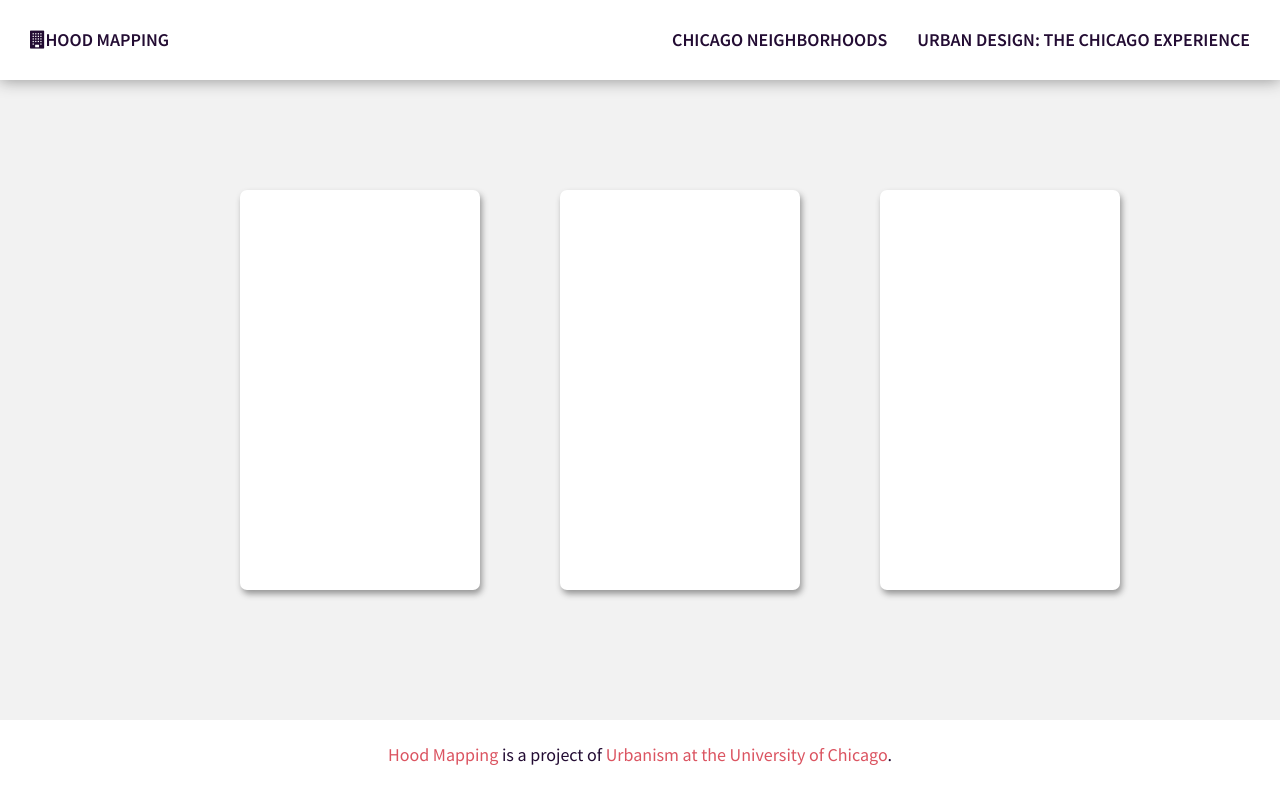
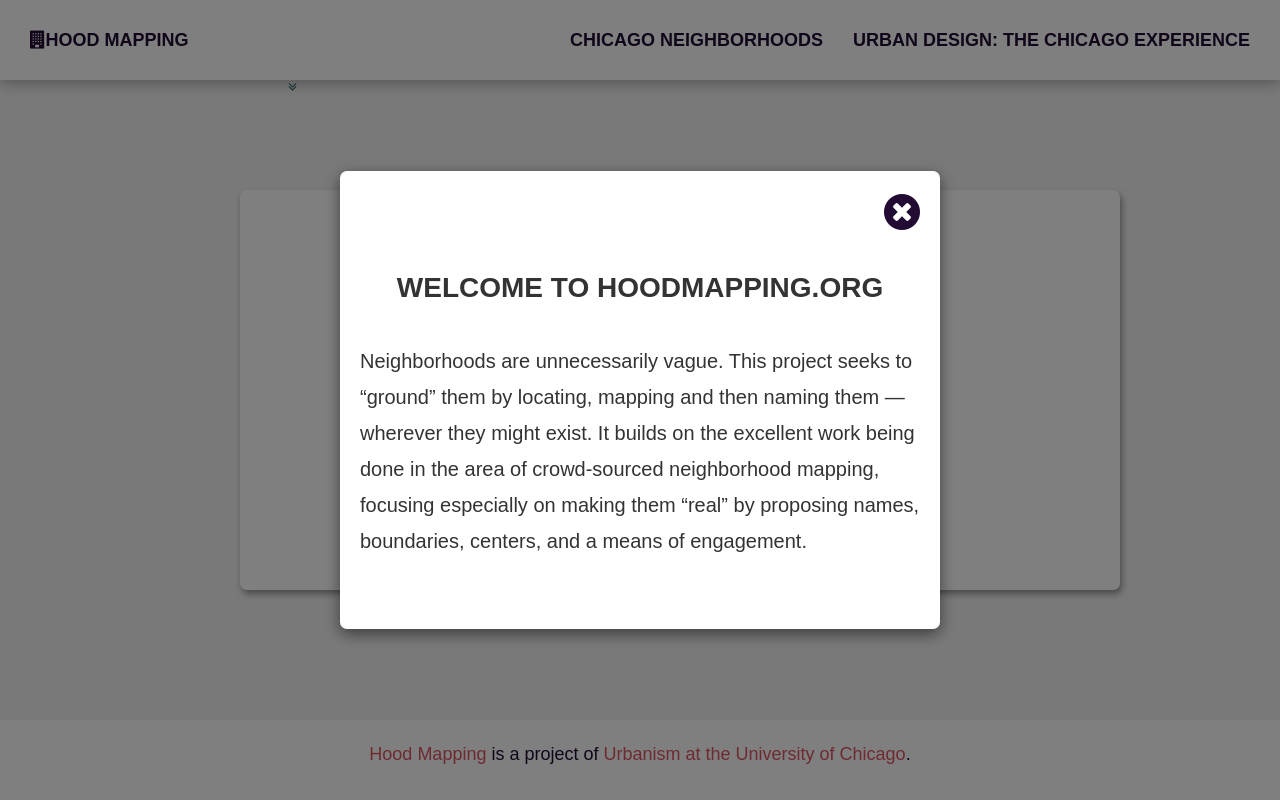
Before and after one commit to NiJeLorg/Chicago-Neighborhoods, a Django app: template uchicago/neighborhoods/templates/neighborhoods/home_page.html in a window 1280 px wide. Run offline with Django 3.2, Linux system fonts and the light colour scheme; the template is opened without the code that fills it: most values are stand-ins (such as "Sample title", 1, 10 or a date in 2020); some libraries are stand-ins or nearby versions.

Commit message:
Refactor Homepage

```diff
--- a/uchicago/neighborhoods/templates/neighborhoods/home_page.html
+++ b/uchicago/neighborhoods/templates/neighborhoods/home_page.html
@@ -1,6 +1,5 @@
 {% extends 'neighborhoods/base.html' %} {% load staticfiles %} {% load wagtailcore_tags %} {% load wagtailimages_tags %} {% block title %}{{ page.title }}{% endblock %} {% block css_block %}
 <link rel="stylesheet" href="https://maxcdn.bootstrapcdn.com/font-awesome/4.3.0/css/font-awesome.min.css">
-<link href="https://fonts.googleapis.com/css?family=Source+Sans+Pro:300,400,600" rel="stylesheet">
 <link rel="stylesheet" type="text/css" href="{% static 'neighborhoods/css/main.css' %}"> {% endblock %} {% block head_js_block %}
 <script type="text/javascript" src="{% static 'neighborhoods/js/app.js' %}"></script>
 {% endblock %} {% block body_block %}
@@ -65,6 +64,23 @@
         </div>
     </div>
 </main>
+<!-- Intro Header -->
+<header class="intro">
+    <div class="intro-body">
+        <div class="container">
+            <div class="row">
+                <div class="col-md-8 col-md-offset-2">
+                    <h1 class="brand-heading">{{ page.title }}<br /></h1>
+                    <div class="clearfix"></div>
+                    <a href="#introduction" class="btn btn-circle page-scroll">
+                        <i class="fa fa-angle-double-down animated"></i>
+                    </a>
+                </div>
+            </div>
+        </div>
+    </div>
+</header>
+<!-- Map Drawing Section -->
 <!-- Footer -->
 <footer>
     <div class="content-section grey text-center">
@@ -82,12 +98,10 @@
 window.onload = function() {
     var background_image = '{{ background_image.url }}';
     $('.intro').css('opacity', '1');
+    $(document).ready(function() {
+        $('#welcomeModal').modal('show');
+    });
     app.init();
-    // $(document).ready(function() {
-    //     console.log('here');
-    //     $('#welcomeModal').modal('show');
-    // });
-
 };
 </script>
 {% endblock %}
```
